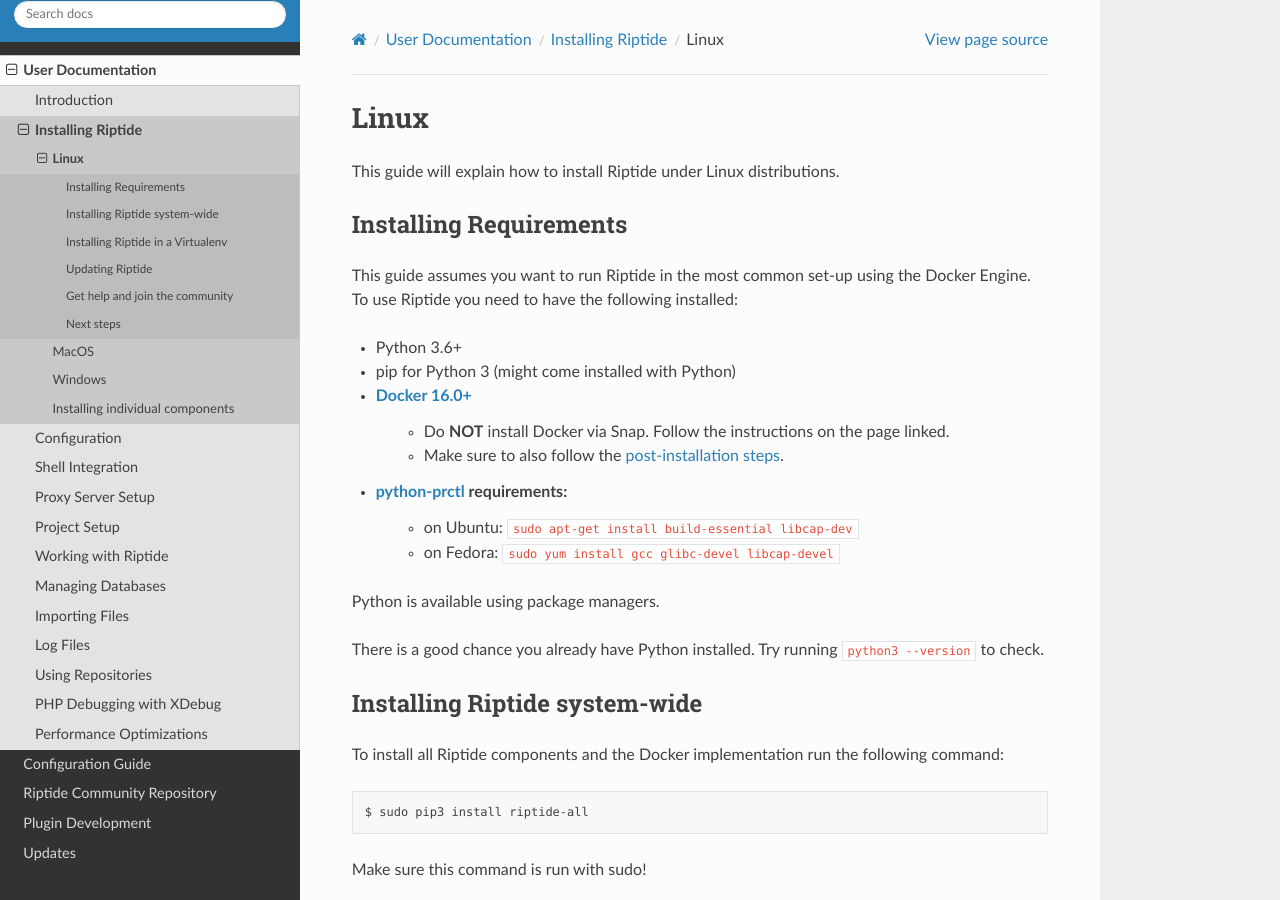
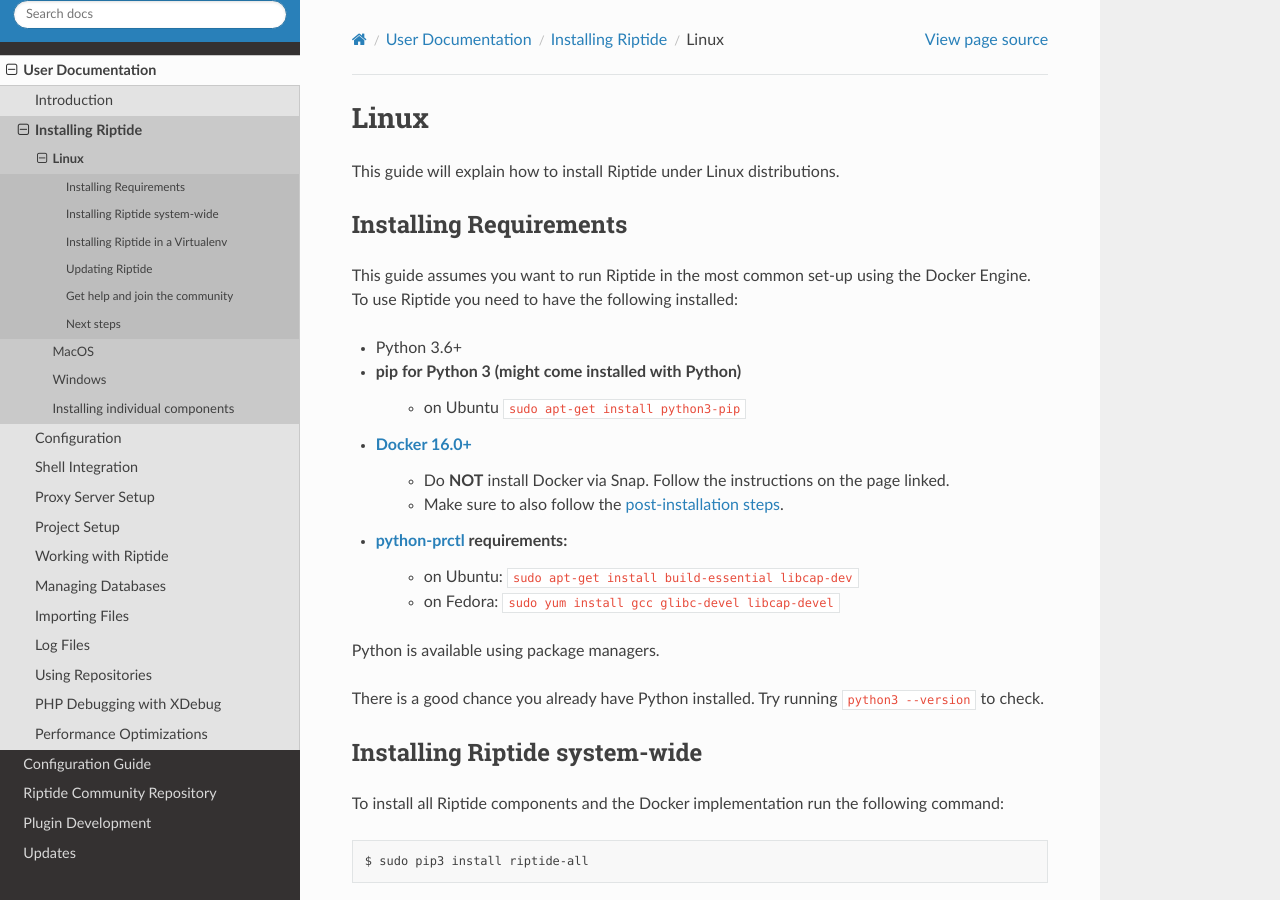
Before and after one commit to theCapypara/riptide-docs, a Sphinx documentation site: the page built from source/user_docs/2a_linux.rst, in a window 1280 px wide and 900 px high. Built offline with Sphinx 7.4.7 and the Read the Docs theme 2.0.0, drawn with Linux system fonts in a browser that asks for light colours; formulas are drawn with MathJax 3.

Commit message:
Updated how to install Pip under Ubuntu

```diff
--- a/source/user_docs/2a_linux.rst
+++ b/source/user_docs/2a_linux.rst
@@ -11,6 +11,7 @@
 
 * Python 3.6+
 * pip for Python 3 (might come installed with Python)
+    * on Ubuntu ``sudo apt-get install python3-pip``
 * `Docker 16.0+ <https://docs.docker.com/install/>`_
     * Do **NOT** install Docker via Snap. Follow the instructions on the page linked.
     * Make sure to also follow the `post-installation steps <https://docs.docker.com/install/linux/linux-postinstall/>`_.
```
